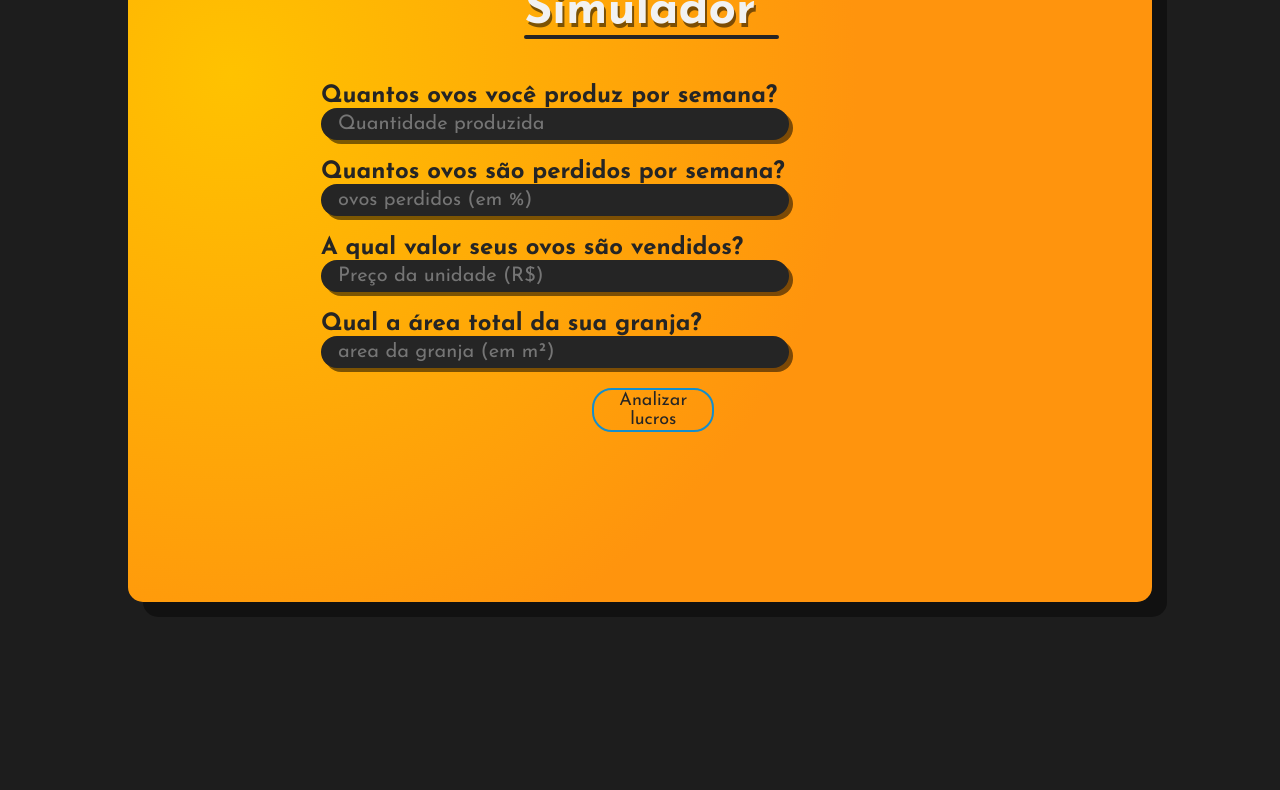
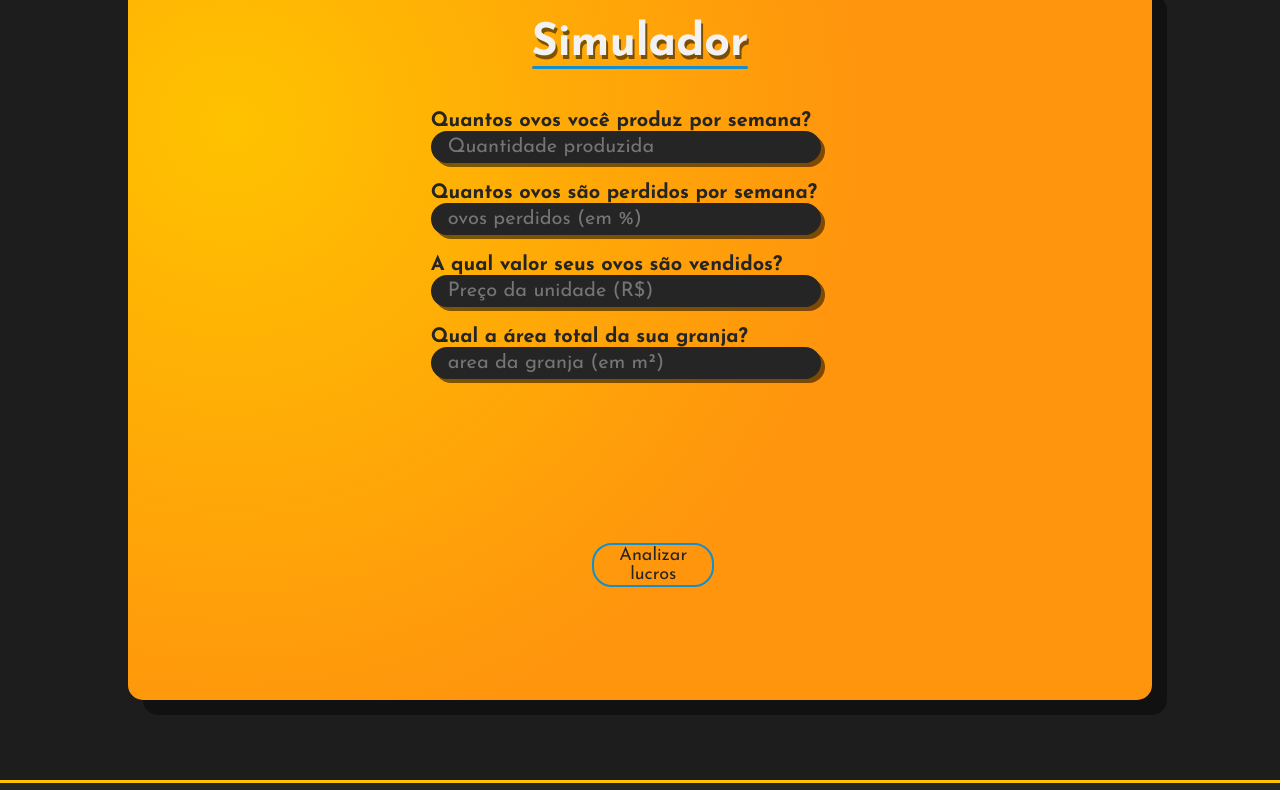
Before and after one commit to Yellow-Sense/site-institucional, a website: page index.html in a window 1280 px wide. Shown: the part 3951-4741 px from the top of the page. Drawn offline with nearby package versions, Linux system fonts and the light colour scheme.

Commit message:
Correções seção simulador

```diff
--- a/css/style.css
+++ b/css/style.css
@@ -535,16 +535,16 @@ html{
 /* Area simulador */
 
 .simulador{
-    height: 150vh;
-    margin-top: 5%;
-    border-radius: 15px 15px 15px 15px;
+    height: 100vh;
+    border-radius: 15px;
+    padding-top: 7%;
 }
 .container_simu{
     margin: auto;
     background-image: radial-gradient( circle farthest-corner at 10% 20%,  rgba(255,194,0,1) 0%, rgba(255,148,13,1) 59.1% );
-    height: 55%;
+    height: 90%;
     width: 80%;
-    border-radius: 15px 15px 15px 15px;
+    border-radius: 15px;
     box-shadow: 15px 15px rgba(0, 0, 0, 0.425);
 }
 .container_simu .titulo_simu{
@@ -552,19 +552,19 @@ html{
     justify-content: center;
 }
 .titulo_simu  .titulo1_simu{
-    font-size: 3em;
+    font-size: 45px;
     color: #f2f2f2;
     font-weight: bold;
     text-align: center;
     padding-top: 10px;
     text-shadow: 2px 4px rgba(0, 0, 0, 0.514);
     font-family: 'Josefin Sans', sans-serif;
-    margin-top: 35px;
+    margin-top: 3%;
 }
 .titulo_simu hr{
-    background-color: #252525;
-    width: 110%;
-    height: 4px;
+    background-color: #148ECC;
+    width: 100%;
+    height: 4%;
     border-radius: 20px;
     border-style: none;
     margin: 0;
@@ -581,19 +581,18 @@ input[type=number] {
 }
 .conteudo_simu input{
     border-radius: 5px;
-
 }
 
 .conteudo_simu{
     display: flex;
-    justify-content: space-evenly;
+    justify-content: center;
     width: 90%;
+    height: 60%;
     margin: auto;
 }
 
 .simulador .container_simu .resultado_simu{
     display: flex;
-    justify-content: space-evenly;
 }
 .dados_simu input{
     border-radius: 20px;
@@ -611,7 +610,12 @@ input[type=number] {
 .dados_simu{
     margin-right: 3.5%;
 }
-
+.dados_simu h2{
+    font-size: 20px;
+}
+.b-js{
+    font-weight: normal;
+}
 .container_simu button :hover{
     background-color: #148ECC;
     color: #F2F2F2;
@@ -640,6 +644,8 @@ input[type=number] {
 }
 
 .h2-js{
+    color: #252525;
+    font-size: 20px;
     display: flex;
     justify-content: center;
 }
@@ -650,15 +656,16 @@ input[type=number] {
 /* Area rodapé da pagina */
 
 .footer_index{
-    height: 3vw;
+    height: 3%;
     width: 100%;
+    background-color: #252525;
+    border-top: solid #ffc200;
 }
 .footer_index .div_img{
     margin: auto;
     height: 100%;
     width: 2%;
-    padding-top: 1%;
-
+    margin-top: 1%;
 }
 .footer_index img{
     width: 100%;
@@ -667,6 +674,7 @@ input[type=number] {
     color: #f2f2f2;
     font-size: 12px;
     text-align: center;
+    margin-top: 1%;
 }
 .footer_index a{
     margin: auto;
@@ -680,6 +688,9 @@ input[type=number] {
 #sec_contato{
     margin-top: 1%;
 }
+#sec_simulador{
+    margin-top: 1%;
+}
 
 
 /*
```
